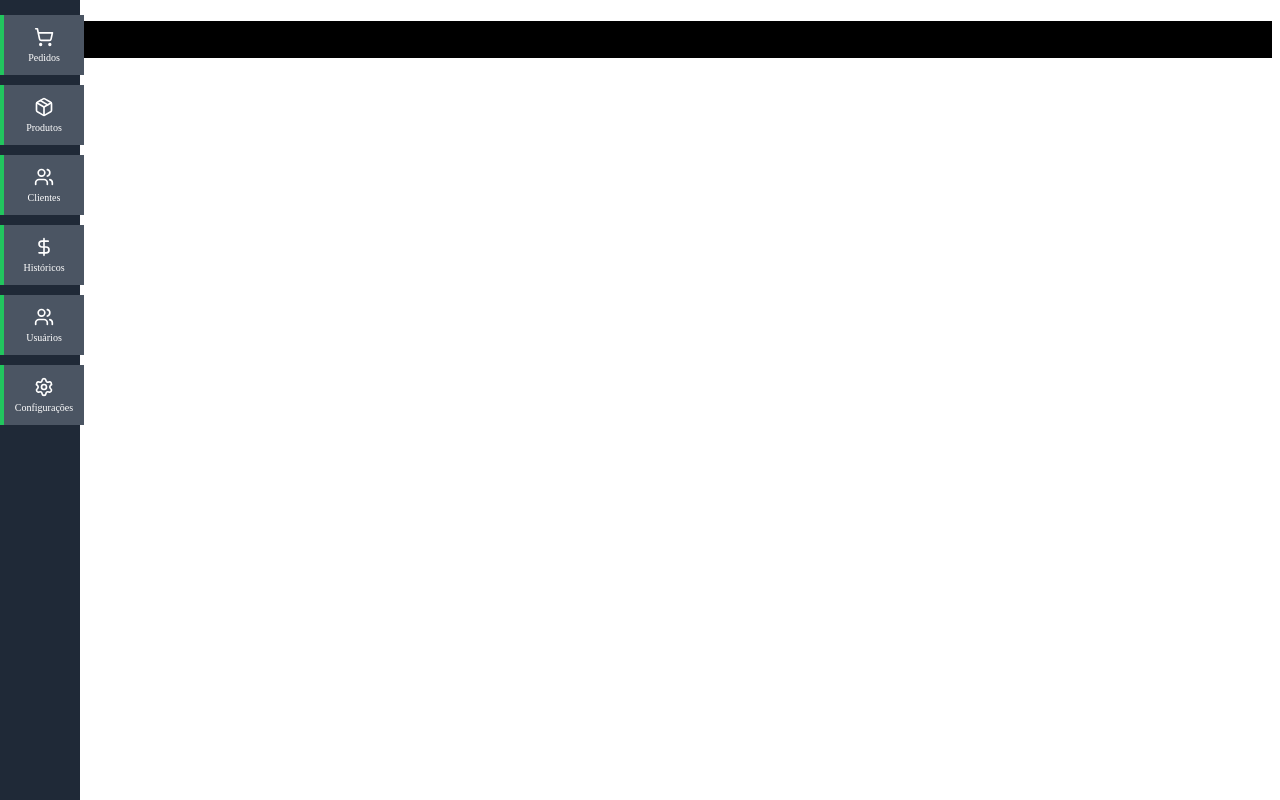
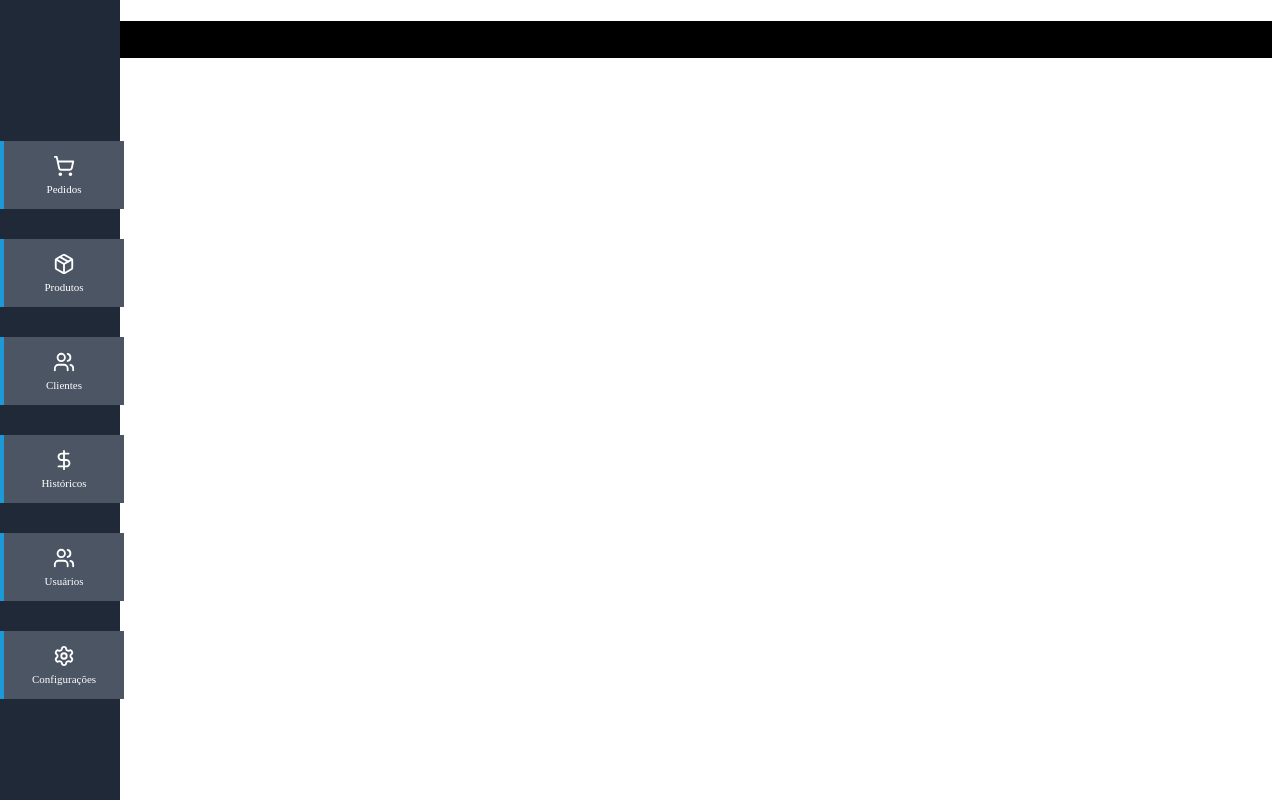
Before and after one commit to StorageAppOfWizard/StorageApp, a React (Vite) app in the folder frontend/StorageApp/: page / in a window 1280 px wide. Built offline with nearby package versions, Linux system fonts and the light colour scheme.

Commit message:
Update sidebar.css

```diff
--- a/frontend/StorageApp/src/components/Sidebar/sidebar.css
+++ b/frontend/StorageApp/src/components/Sidebar/sidebar.css
@@ -1,24 +1,34 @@
-
 .sidebar {
-  width: 80px;
+    width: 120px;
     height: 100vh;
     background-color: #1f2937;
     color: #fff;
     display: flex;
     flex-direction: column;
     align-items: center;
-  padding: 15px 0;
+    justify-content: center;
+    padding: 20px 0;
     position: fixed;
     left: 0;
     top: 0;
-  transition: transform 0.3s ease;
+    transition: transform 0.5s ease-in-out;
     z-index: 1000;
+}
+
+.logo {
+    margin-bottom: 40px;
+}
+
+.logo img {
+    width: 100px;
+    height: auto;
+    object-fit: contain;
 }
 
 .menu {
     display: flex;
     flex-direction: column;
-  gap: 10px;
+    gap: 30px;
     width: 100%;
 }
 
@@ -26,14 +36,15 @@
     display: flex;
     flex-direction: column;
     align-items: center;
-  gap: 5px;
-  padding: 12px 0;
+    gap: 6px;
+    padding: 14px 0;
     width: 100%;
-  font-size: 10px;
+    font-size: 11px;
     background: transparent;
     text-decoration: none;
     color: #fff;
     transition: background 0.3s ease;
+    position: relative;
 }
 
 .menu-item:hover {
@@ -42,12 +53,12 @@
 
 .menu-item.active {
     background-color: #4b5563;
-  border-left: 4px solid #22c55e;
+    border-left: 4px solid #1C99D6;
 }
 
 .icon {
-  width: 20px;
-  height: 20px;
+    width: 22px;
+    height: 22px;
 }
 
 /* Botão do menu (mobile) */
@@ -71,8 +82,8 @@
     height: 100%;
     background: rgba(0, 0, 0, 0.5);
     z-index: 900;
+    transition: opacity 0.5s ease-in-out;
 }
-
 
 @media (max-width: 768px) {
     .sidebar {
```
Lines whose indentation alone changed are shown as unchanged.
